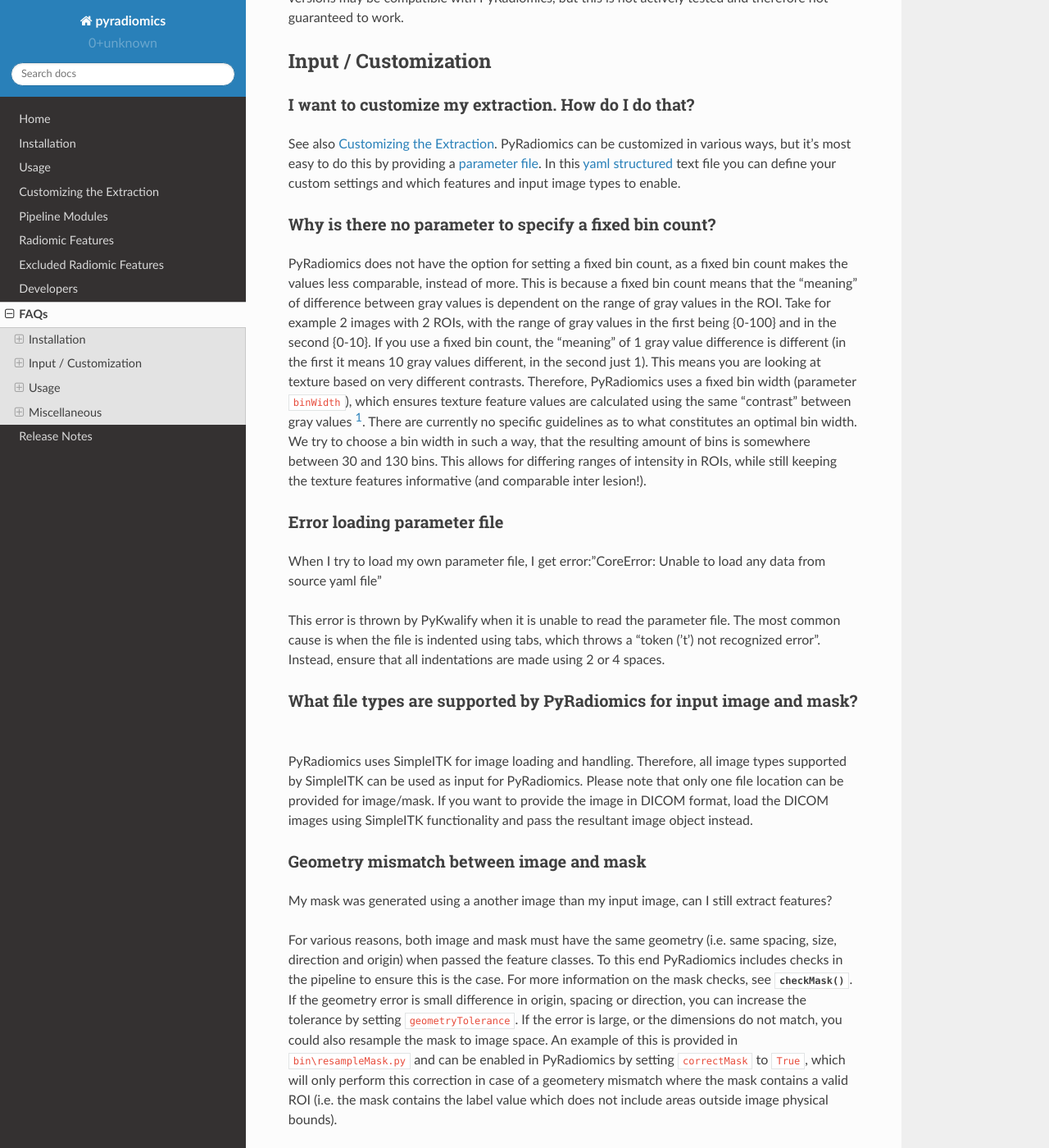
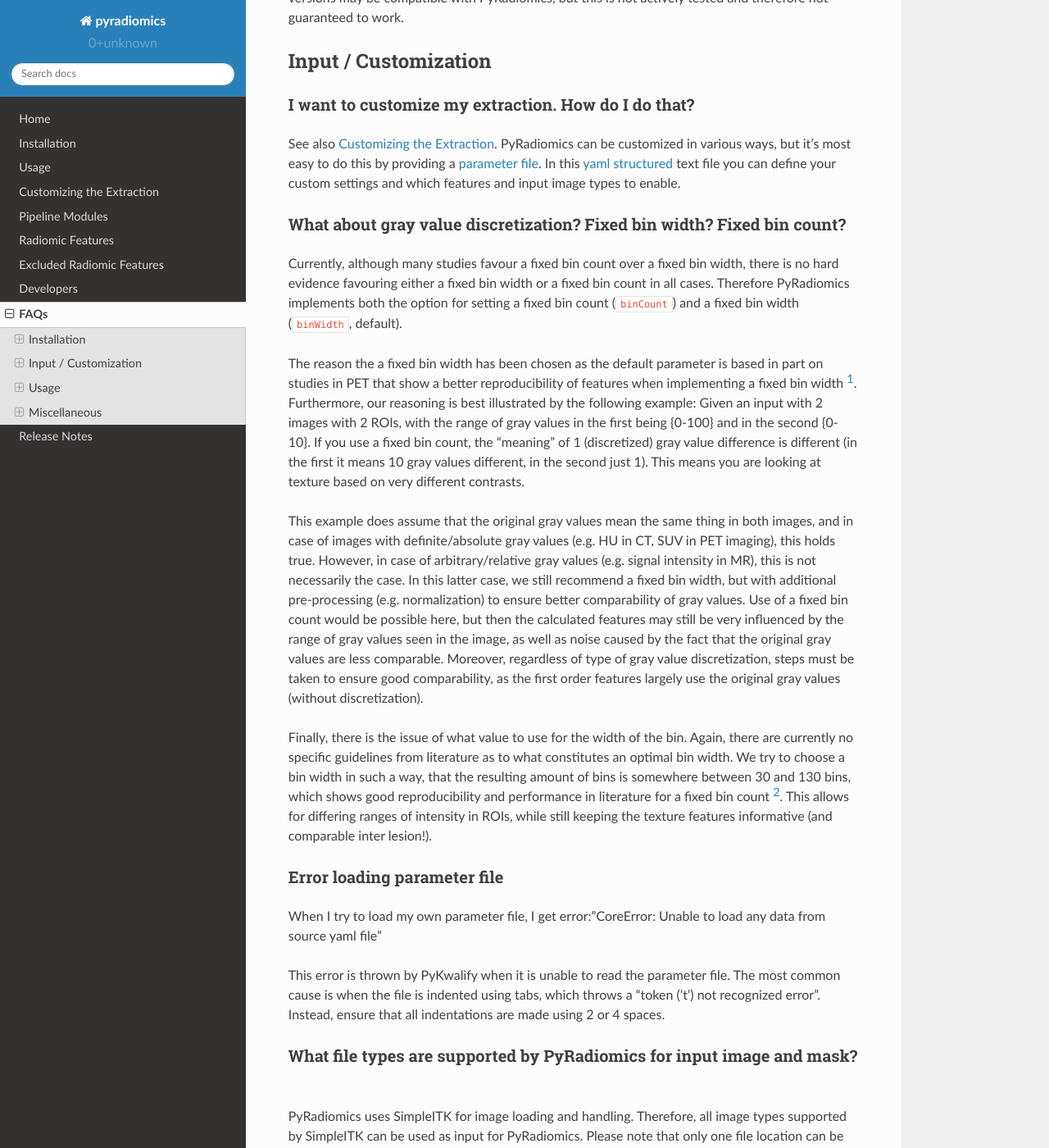
Before and after one commit to AIM-Harvard/pyradiomics, a Sphinx documentation site: the page built from docs/faq.rst, in a window 1280 px wide and 1400 px high, scrolled down 818 px. Shown: the whole window at 82% size. Built offline with Sphinx 7.4.7 and the Read the Docs theme 2.0.0, drawn with Linux system fonts in a browser that asks for light colours; some of the changed text lies outside the part shown.

Commit message:
ENH: Add support for using a fixed bin count
In most literature on Radiomics to date, gray value discretization is done using either a fixed bin count or a fixed bin width. Although there is consensus on the need for discretization prior to texture-feature calculation, there is no definitive evidence favouring either the fixed bin count or fixed bin width method in a general application.
There is some literature available showing a better reproducibility using a fixed bin width for features extracted from PET imaging. On the other hand, in many studies a fixed bin count is used.
At PyRadiomics, we recommend using a fixed bin width, but implement a fixed bin count for completeness.

See [this FAQ topic](http://pyradiomics.readthedocs.io/en/latest/faq.html#radiomics_fixed_bin_width) for a more detailed explanation of our rationale for recommending usage of a fixed bin width.

Additionally, update the documentation to reflect the new voxel-based extraction functionality.

```diff
--- a/docs/customization.rst
+++ b/docs/customization.rst
@@ -277,6 +277,9 @@ Feature Class Level
 *Image discretization*
 
 - ``binWidth`` [25]: Float, > 0, size of the bins when making a histogram and for discretization of the image gray level.
+- ``binCount`` [None]: integer, > 0, specifies the number of bins to create. The width of the bin is
+  then determined by the range in the ROI. No definitive evidence is available on which method of discretization is
+  superior, we advise a fixed bin width. See more :ref:`here <radiomics_fixed_bin_width>`.
 
 *Forced 2D extraction*
 
--- a/docs/faq.rst
+++ b/docs/faq.rst
@@ -43,20 +43,39 @@ do this by providing a :ref:`parameter file <radiomics-parameter-file-label>`. I
 `yaml structured <http://yaml.org/>`_ text file you can define your custom settings and which features and input image
 types to enable.
 
-Why is there no parameter to specify a fixed bin count?
-#######################################################
+.. _radiomics_fixed_bin_width:
 
-PyRadiomics does not have the option for setting a fixed bin count, as a fixed bin count makes the values less
-comparable, instead of more. This is because a fixed bin count means that the “meaning” of difference between gray
-values is dependent on the range of gray values in the ROI. Take for example 2 images with 2 ROIs, with the range of
-gray values in the first being {0-100} and in the second {0-10}. If you use a fixed bin count, the “meaning” of 1 gray
-value difference is different (in the first it means 10 gray values different, in the second just 1). This means you are
-looking at texture based on very different contrasts.
-Therefore, PyRadiomics uses a fixed bin width (parameter ``binWidth``), which ensures texture feature values are
-calculated using the same “contrast” between gray values [1]_. There are currently no specific guidelines as to what
-constitutes an optimal bin width. We try to choose a bin width in such a way, that the resulting amount of bins is
-somewhere between 30 and 130 bins. This allows for differing ranges of intensity in ROIs, while still keeping the
-texture features informative (and comparable inter lesion!).
+What about gray value discretization? Fixed bin width? Fixed bin count?
+#######################################################################
+
+Currently, although many studies favour a fixed bin count over a fixed bin width, there is no hard evidence favouring
+either a fixed bin width or a fixed bin count in all cases.
+Therefore PyRadiomics implements both the option for setting a fixed bin count (``binCount``) and a fixed bin width
+(``binWidth``, default).
+
+The reason the a fixed bin width has been chosen as the default parameter is based in part on studies in PET that show
+a better reproducibility of features when implementing a fixed bin width [1]_.
+Furthermore, our reasoning is best illustrated by the following example:
+Given an input with 2 images with 2 ROIs, with the range of gray values in the first being {0-100} and in the second
+{0-10}. If you use a fixed bin count, the “meaning” of 1 (discretized) gray value difference is different (in the first
+it means 10 gray values different, in the second just 1). This means you are looking at texture based on very different
+contrasts.
+
+This example does assume that the original gray values mean the same thing in both images, and in case of images with
+definite/absolute gray values (e.g. HU in CT, SUV in PET imaging), this holds true. However, in case of
+arbitrary/relative gray values (e.g. signal intensity in MR), this is not necessarily the case.
+In this latter case, we still recommend a fixed bin width, but with additional pre-processing (e.g. normalization) to
+ensure better comparability of gray values. Use of a fixed bin count would be possible here, but then the calculated
+features may still be very influenced by the range of gray values seen in the image, as well as noise caused by the fact
+that the original gray values are less comparable. Moreover, regardless of type of gray value discretization, steps must
+be taken to ensure good comparability, as the first order features largely use the original gray values
+(without discretization).
+
+Finally, there is the issue of what value to use for the width of the bin. Again, there are currently no specific
+guidelines from literature as to what constitutes an optimal bin width. We try to choose a bin width in such a way, that
+the resulting amount of bins is somewhere between 30 and 130 bins, which shows good reproducibility and performance in
+literature for a fixed bin count [2]_. This allows for differing ranges of intensity in
+ROIs, while still keeping the texture features informative (and comparable inter lesion!).
 
 Error loading parameter file
 ############################
@@ -99,6 +118,9 @@ the optimal settings may differ between modalities. There are some constraints o
 2. 3D or slice: Although PyRadiomics supports single slice (2D) feature extraction, the input is still required to have
    3 dimensions (where in case of 2D, a dimension may be of size 1).
 
+If you want to use 2D, color and/or 4D volumes, additional preprocessing is required to convert the images.
+See `this thread <https://groups.google.com/forum/#!topic/pyradiomics/QLdD_qEw3PY>`_ for some tips and tricks on how to achieve this.
+
 Can I use DICOM-RT struct for the input mask?
 #############################################
 
@@ -111,7 +133,7 @@ Usage
 -----
 
 How should the input file for ``pyradiomics`` in batch-mode be structured?
-#################################################################
+##########################################################################
 
 Currently, the batch input file for ``pyradiomics`` is a csv file specifying the combinations of images and masks for
 which to extract features. It must contain a header line, where at least header "Image" and "Mask" should be specified
@@ -143,7 +165,7 @@ logger can be accessed via ``radiomics.logger``. See also :ref:`here <radiomics-
 included in the repository on how to set up logging.
 
 I'm able to extract features, but many are NaN, 0 or 1. What happened?
-#####################################################################
+######################################################################
 
 It is possible that the segmentation was too small to extract a valid texture. Check the value of ``VoxelNum``, which is
 part of the additional information in the output. This is the number of voxels in the ROI after pre processing and
@@ -160,9 +182,10 @@ differ significantly.
 Does PyRadiomics support voxel-wise feature extraction?
 #######################################################
 
-No, currently PyRadiomics only supports lesion-based feature extraction. However, voxel-based feature extraction may be
-a good addition in the future. If you have thoughts or ideas on how to implement this, we'd welcome your input on the
-`pyradiomics email list <https://groups.google.com/forum/#!forum/pyradiomics>`_.
+Yes, as of version 2.0, voxelwise calculation has been implemented. However, as this entails the calculations of
+features for each voxel, performing a voxelwise extraction is much slower and as the output consists of a feature map
+for each feature, output size is also much larger. See more on enabling a voxel-based extraction in the
+:ref:`usage section<radiomics-usage-label>`.
 
 Miscellaneous
 -------------
```
Also changed, not shown: docs/usage.rst (+33 -2 lines), 5 other files.
